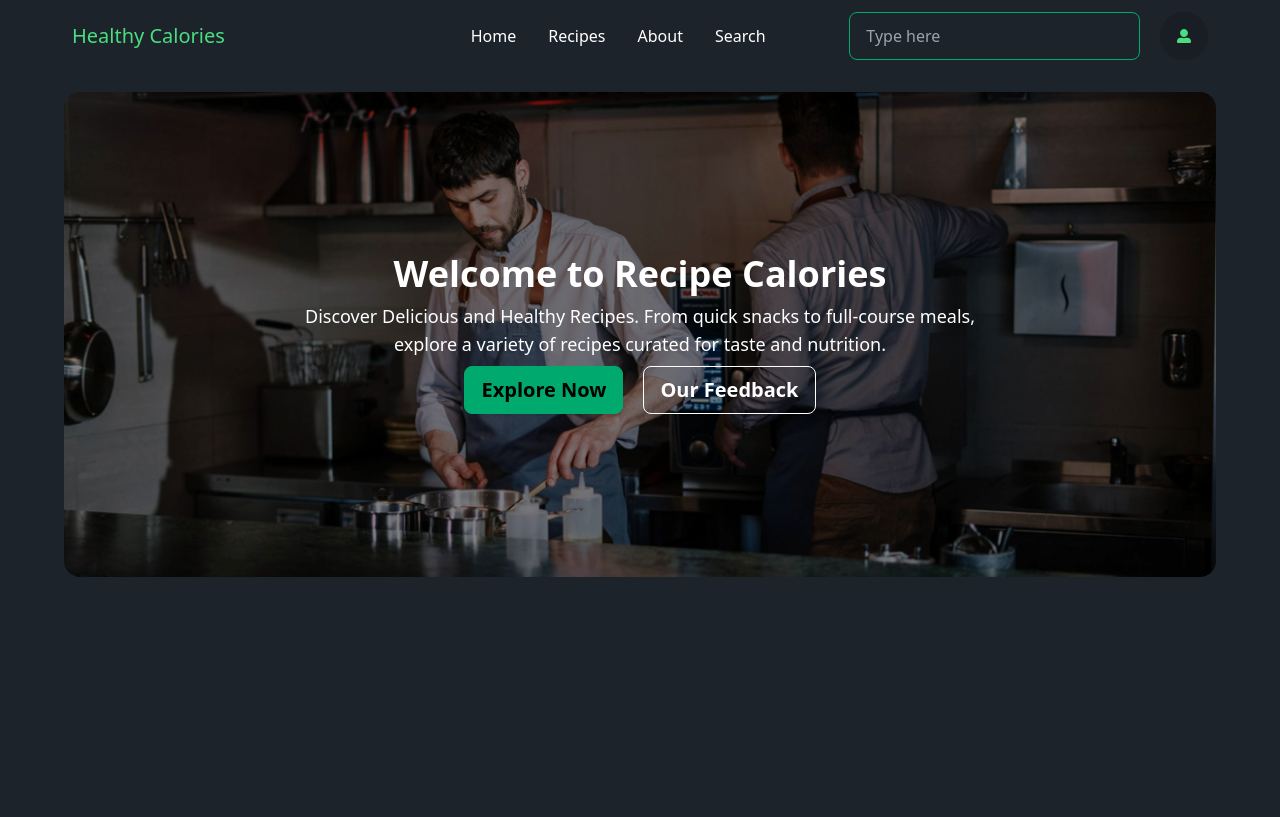
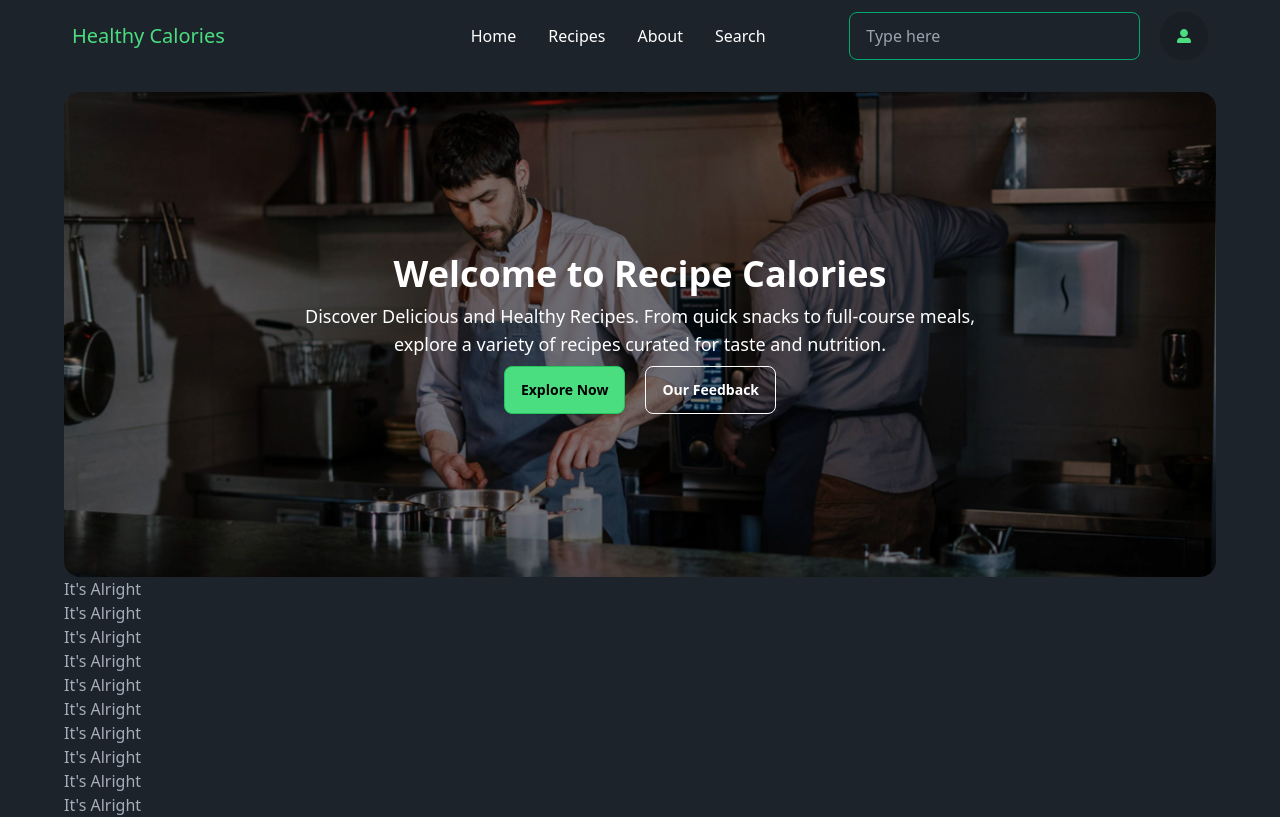
Before and after one commit to rubaiiyat/Healthy-Calories, a React (Vite) app: page / in a window 1280 px wide. Built offline with nearby package versions, Linux system fonts and the light colour scheme.

Commit message:
Add Recipes

```diff
--- /dev/null
+++ b/public/recipes.json
@@ -0,0 +1,153 @@
+[
+  {
+    "id": 1,
+    "title": "Classic Beef Burger",
+    "image_url": "https://example.com/images/beef-burger.jpg",
+    "short_description": "Juicy and flavorful beef burger topped with fresh veggies.",
+    "ingredients": [
+      "500g ground beef",
+      "1 onion, chopped",
+      "2 cloves garlic, minced",
+      "2 tbsp olive oil",
+      "Salt and pepper to taste",
+      "4 burger buns"
+    ],
+    "cook_time": "30 minutes",
+    "calories": "600 calories"
+  },
+  {
+    "id": 2,
+    "title": "Grilled Chicken Salad",
+    "image_url": "https://example.com/images/grilled-chicken-salad.jpg",
+    "short_description": "Healthy salad with grilled chicken and fresh greens.",
+    "ingredients": [
+      "200g grilled chicken breast",
+      "1 cucumber, sliced",
+      "1 tomato, diced",
+      "Lettuce leaves",
+      "2 tbsp olive oil",
+      "1 tsp lemon juice"
+    ],
+    "cook_time": "20 minutes",
+    "calories": "350 calories"
+  },
+  {
+    "id": 3,
+    "title": "Spaghetti Carbonara",
+    "image_url": "https://example.com/images/spaghetti-carbonara.jpg",
+    "short_description": "Creamy Italian pasta with bacon and Parmesan cheese.",
+    "ingredients": [
+      "250g spaghetti",
+      "100g bacon, diced",
+      "2 eggs",
+      "50g Parmesan cheese, grated",
+      "Salt and pepper to taste"
+    ],
+    "cook_time": "25 minutes",
+    "calories": "500 calories"
+  },
+  {
+    "id": 4,
+    "title": "Vegetable Stir Fry",
+    "image_url": "https://example.com/images/vegetable-stir-fry.jpg",
+    "short_description": "Quick and healthy stir fry with mixed vegetables.",
+    "ingredients": [
+      "1 cup broccoli florets",
+      "1 carrot, sliced",
+      "1 bell pepper, chopped",
+      "2 tbsp soy sauce",
+      "1 tsp sesame oil"
+    ],
+    "cook_time": "15 minutes",
+    "calories": "200 calories"
+  },
+  {
+    "id": 5,
+    "title": "Margherita Pizza",
+    "image_url": "https://example.com/images/margherita-pizza.jpg",
+    "short_description": "Classic Italian pizza with tomato sauce and mozzarella cheese.",
+    "ingredients": [
+      "1 pizza dough",
+      "100g mozzarella cheese",
+      "50g tomato sauce",
+      "Fresh basil leaves",
+      "1 tsp olive oil"
+    ],
+    "cook_time": "20 minutes",
+    "calories": "700 calories"
+  },
+  {
+    "id": 6,
+    "title": "Tomato Soup",
+    "image_url": "https://example.com/images/tomato-soup.jpg",
+    "short_description": "Warm and comforting tomato soup with fresh herbs.",
+    "ingredients": [
+      "4 ripe tomatoes",
+      "1 onion, chopped",
+      "2 cloves garlic, minced",
+      "500ml vegetable stock",
+      "2 tbsp olive oil"
+    ],
+    "cook_time": "30 minutes",
+    "calories": "150 calories"
+  },
+  {
+    "id": 7,
+    "title": "Caesar Salad",
+    "image_url": "https://example.com/images/caesar-salad.jpg",
+    "short_description": "Crisp romaine lettuce with Caesar dressing and croutons.",
+    "ingredients": [
+      "200g romaine lettuce",
+      "50g Parmesan cheese",
+      "1/2 cup croutons",
+      "2 tbsp Caesar dressing"
+    ],
+    "cook_time": "10 minutes",
+    "calories": "300 calories"
+  },
+  {
+    "id": 8,
+    "title": "Beef Tacos",
+    "image_url": "https://example.com/images/beef-tacos.jpg",
+    "short_description": "Delicious beef tacos served with fresh toppings.",
+    "ingredients": [
+      "300g ground beef",
+      "1 onion, chopped",
+      "1 tsp taco seasoning",
+      "4 taco shells",
+      "Lettuce, diced tomatoes, and cheese"
+    ],
+    "cook_time": "20 minutes",
+    "calories": "400 calories"
+  },
+  {
+    "id": 9,
+    "title": "Chocolate Brownies",
+    "image_url": "https://example.com/images/chocolate-brownies.jpg",
+    "short_description": "Rich and fudgy chocolate brownies.",
+    "ingredients": [
+      "200g dark chocolate",
+      "100g butter",
+      "150g sugar",
+      "2 eggs",
+      "100g flour"
+    ],
+    "cook_time": "35 minutes",
+    "calories": "450 calories"
+  },
+  {
+    "id": 10,
+    "title": "Pancakes",
+    "image_url": "https://example.com/images/pancakes.jpg",
+    "short_description": "Fluffy pancakes served with syrup and fruits.",
+    "ingredients": [
+      "200g all-purpose flour",
+      "2 eggs",
+      "300ml milk",
+      "1 tbsp sugar",
+      "1 tsp baking powder"
+    ],
+    "cook_time": "15 minutes",
+    "calories": "350 calories"
+  }
+]
--- a/src/App.jsx
+++ b/src/App.jsx
@@ -1,12 +1,14 @@
 import "./App.css";
 import Banner from "./Components/Banner/Banner";
 import Header from "./Components/Header/Header";
+import Recipes from "./Components/Recipes/Recipes";
 
 function App() {
   return (
     <>
       <Header></Header>
       <Banner></Banner>
+      <Recipes></Recipes>
     </>
   );
 }
--- a/src/Components/Banner/Banner.jsx
+++ b/src/Components/Banner/Banner.jsx
@@ -20,10 +20,10 @@ const Banner = () => {
         </p>
 
         <div className="flex gap-5 justify-center mt-2">
-          <button className="btn btn-success text-sm md:text-xl">
+          <button className="btn bg-green-400 text-black hover:bg-green-500 border-green-500 text-sm ">
             Explore Now
           </button>
-          <button class="btn bg-transparent text-white hover:bg-white hover:text-black border-white text-sm md:text-xl">
+          <button className="btn bg-transparent text-white hover:bg-white hover:text-black border-white text-sm ">
             Our Feedback
           </button>
         </div>
--- /dev/null
+++ b/src/Components/Recipe/Recipe.jsx
@@ -0,0 +1,11 @@
+import React from "react";
+
+const Recipe = () => {
+  return (
+    <div>
+      <h1>It's Alright</h1>
+    </div>
+  );
+};
+
+export default Recipe;
--- /dev/null
+++ b/src/Components/Recipes/Recipes.jsx
@@ -0,0 +1,21 @@
+import React, { useEffect, useState } from "react";
+import Recipe from "../Recipe/Recipe";
+
+const Recipes = () => {
+  const [recipes, setRecipes] = useState([]);
+
+  useEffect(() => {
+    fetch("recipes.json")
+      .then((res) => res.json())
+      .then((data) => setRecipes(data));
+  }, []);
+  return (
+    <div>
+      {recipes.map((recipe) => (
+        <Recipe key={recipe.id} recipe={recipe}></Recipe>
+      ))}
+    </div>
+  );
+};
+
+export default Recipes;
```
